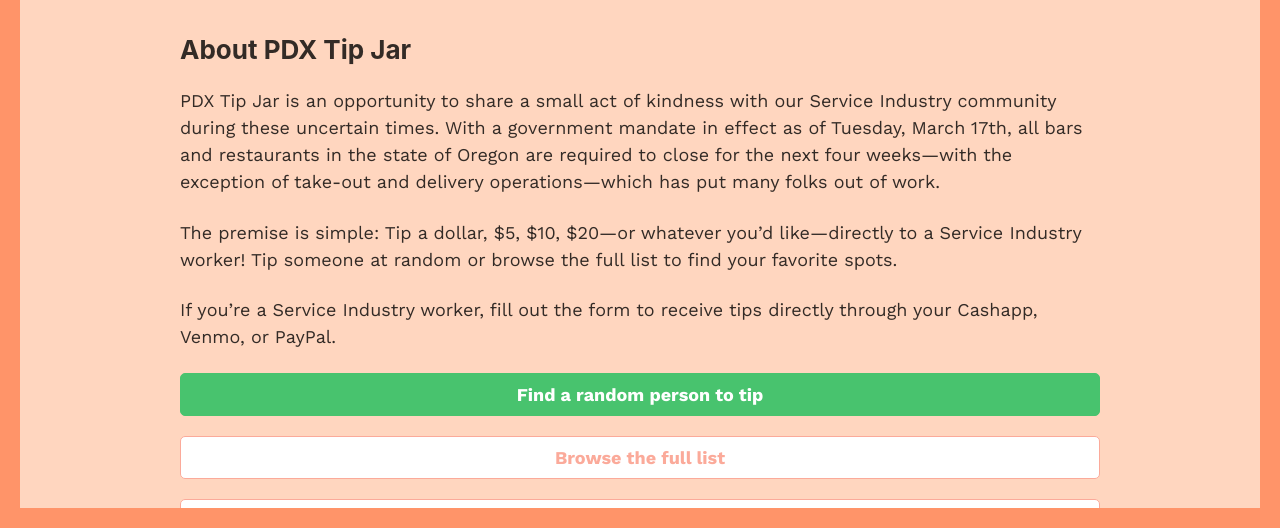
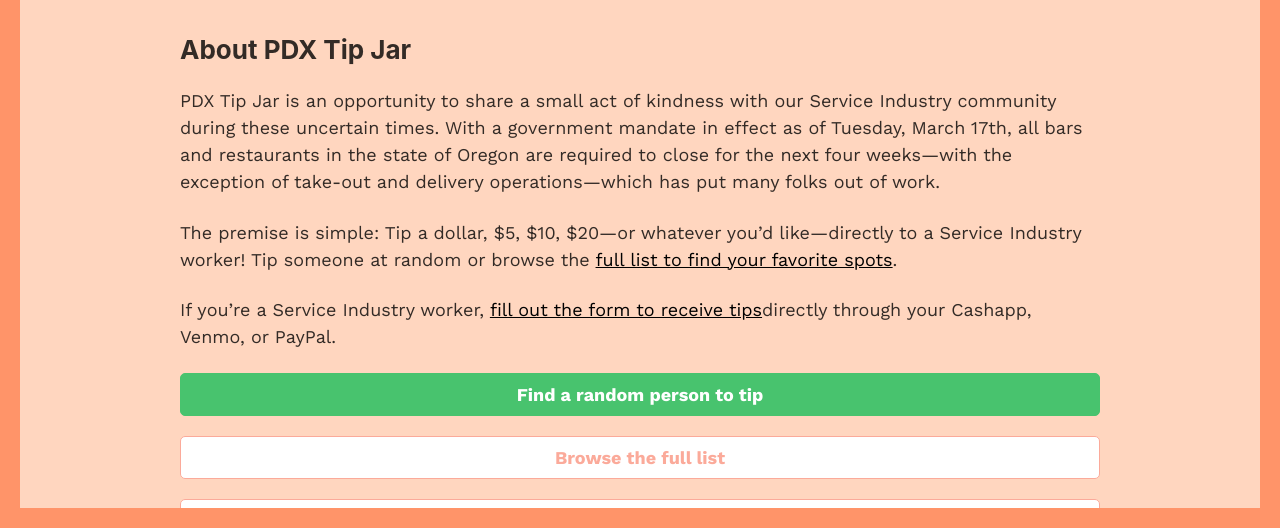
Before and after one commit to noahmanger/pdxtipjar, a Gatsby site: page / in a window 1280 px wide. Shown: the part 272-800 px from the top of the page. Built offline with nearby package versions, Linux system fonts and the light colour scheme; Gatsby itself is replaced by a stand-in of ours.

Commit message:
Add links

```diff
--- a/src/pages/index.js
+++ b/src/pages/index.js
@@ -24,10 +24,11 @@
     <p>
       The premise is simple: Tip a dollar, $5, $10, $20—or whatever you’d
       like—directly to a Service Industry worker! Tip someone at random or
-      browse the full list to find your favorite spots.
+      browse the <Link to="donate">full list to find your favorite spots</Link>.
     </p>
     <p>
-      If you’re a Service Industry worker, fill out the form to receive tips
+      If you’re a Service Industry worker,{" "}
+      <Link to="signup">fill out the form to receive tips</Link>
       directly through your Cashapp, Venmo, or PayPal.
     </p>
   </div>
```
